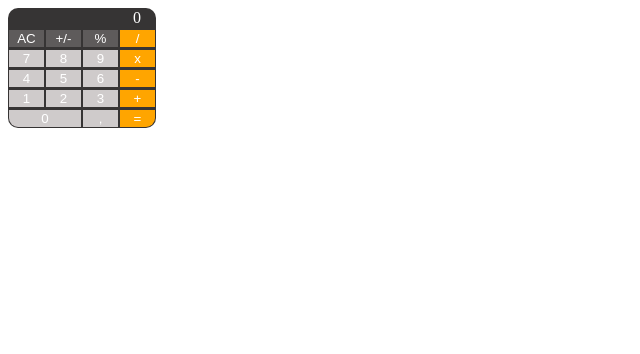
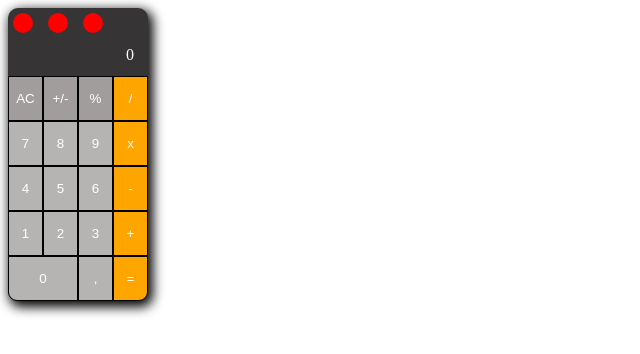
Before and after one commit to henryshop73/Calculadora-, a plain HTML site: page index.html in a window 1280 px wide. Shown: the whole page, without its empty margins (0-640 px from the left). Drawn offline with Linux system fonts and the light colour scheme.

Commit message:
agregando estilos a la calculadora

```diff
--- a/index.html
+++ b/index.html
@@ -9,38 +9,43 @@
 </head>
 <body>
     <table  class="calculator">
-        <tr>
-            <td colspan="4"><label class="alinear" for="">0</label></td>
+        <tr >
+            <td class= "actions-buttons"><button class= "boton-redondo" ></button></td>
+            <td class= "actions-buttons"><button class="boton-redondo"></button></td>
+            <td class= "actions-buttons"><button class="boton-redondo"></button></td>
         </tr>
         <tr>
-            <td><button class="dark-gray">AC</button></td>
-            <td><button class="dark-gray">+/-</button></td>
-            <td><button class="dark-gray">%</button></td>
-            <td><button class="orange">/</button></td>
+            <td colspan="4" class="padding-zero "><label class="alinear" for="">0</label></td>
         </tr>
         <tr>
-            <td><button class="light-gray">7</button></td>
-            <td><button class="light-gray">8</button></td>
-            <td><button class="light-gray">9</button></td>
-            <td><button class="orange">x</button></td>
+            <td class="padding-zero"><button class="dark-gray button">AC</button></td>
+            <td class="padding-zero"><button class="dark-gray button">+/-</button></td>
+            <td class="padding-zero"><button class="dark-gray button">%</button></td>
+            <td class="padding-zero"><button class="orange button">/</button></td>
         </tr>
         <tr>
-            <td><button class="light-gray">4</button></td>
-            <td><button class="light-gray">5</button></td>
-            <td><button class="light-gray">6</button></td>
-            <td><button class="orange">-</button></td>
+            <td class="padding-zero"><button class="light-gray button">7</button></td>
+            <td class="padding-zero"><button class="light-gray button">8</button></td>
+            <td class="padding-zero"><button class="light-gray button">9</button></td>
+            <td class="padding-zero"><button class="orange button">x</button></td>
         </tr>
         <tr>
-            <td><button class="light-gray">1</button></td>
-            <td><button class="light-gray">2</button></td>
-            <td><button class="light-gray">3</button></td>
-            <td><button class="orange">+</button></td>
+            <td class="padding-zero"><button class="light-gray button">4</button></td>
+            <td class="padding-zero" ><button class="light-gray button">5</button></td>
+            <td class="padding-zero"><button class="light-gray button">6</button></td>
+            <td class="padding-zero" ><button class="orange button">-</button></td>
+        </tr>
+        <tr>
+            <td class="padding-zero" ><button class="light-gray button">1</button></td>
+            <td class="padding-zero"><button class="light-gray button">2</button></td>
+            <td class="padding-zero"><button class="light-gray button">3</button></td>
+            <td class="padding-zero"><button class="orange button">+</button></td>
         </tr>
 
         <tr>
-            <td colspan="2"><button class="button-zero light-gray border-radius-left">0</button></td>
-            <td><button class="light-gray">,</button></td>
-            <td><button class="orange border-radius-right">=</button></td>
+            <td colspan="2" class="padding-zero"><button class="button-zero light-gray border-radius-left button">0</button></td>
+            <td class="padding-zero"><button class="light-gray button">,</button></td>
+            <td class="padding-zero" ><button class="orange border-radius-right button">=</button></td>
         </tr>
 
     </table>
--- a/style.css
+++ b/style.css
@@ -1,10 +1,11 @@
 * {
     color: white;
 }
-.calculator button {
+.calculator .button {
     width: 35px;
-    height: 100%;
-    border: 0;
+    height: 45px;
+    border: 0.5px solid black;
+    padding: 0;
 }
 .calculator .button-zero {
     width: 100%;
@@ -14,24 +15,59 @@
     /*border: 1px solid gray;*/
     border-collapse: collapse;
     border-radius: 10px;
+    box-shadow: 3px 4px 12px 2px black;
 }
+
 .orange {
     background-color: orange;
 }
+
+.orange:active {
+    background-color: rgb(177, 117, 6);
+}
+
 .dark-gray {
-    background-color: rgb(94, 91, 91);
+    background-color: rgb(161, 157, 157);
 }
+
+.dark-gray:active {
+    background-color: rgb(204, 200, 200);
+}
+
 .light-gray {
-    background-color: rgb(207, 203, 203);
+    background-color: rgb(182, 179, 179);
 }
+
+.light-gray:active {
+    background-color: rgb(223, 222, 222);
+}
+
 .border-radius-left {
     border-radius: 0 0 0 9px;
 }
+
 .border-radius-right {
     border-radius: 0 0 9px 0;
 }
+
 .alinear {
     display: flex;
     justify-content: flex-end;
-    padding-right: 14px;
+    padding: 10px 14px 0 0;
+    height: 30px;
 }
+
+.padding-zero {
+    padding: 0;
+}
+
+.boton-redondo {
+    background-color: red;
+    border-radius: 50px;
+    height: 20px;
+    width: 20px;
+    border: none;
+}
+.actions-buttons {
+    padding: 5px 0 0 5px;
+}
```
